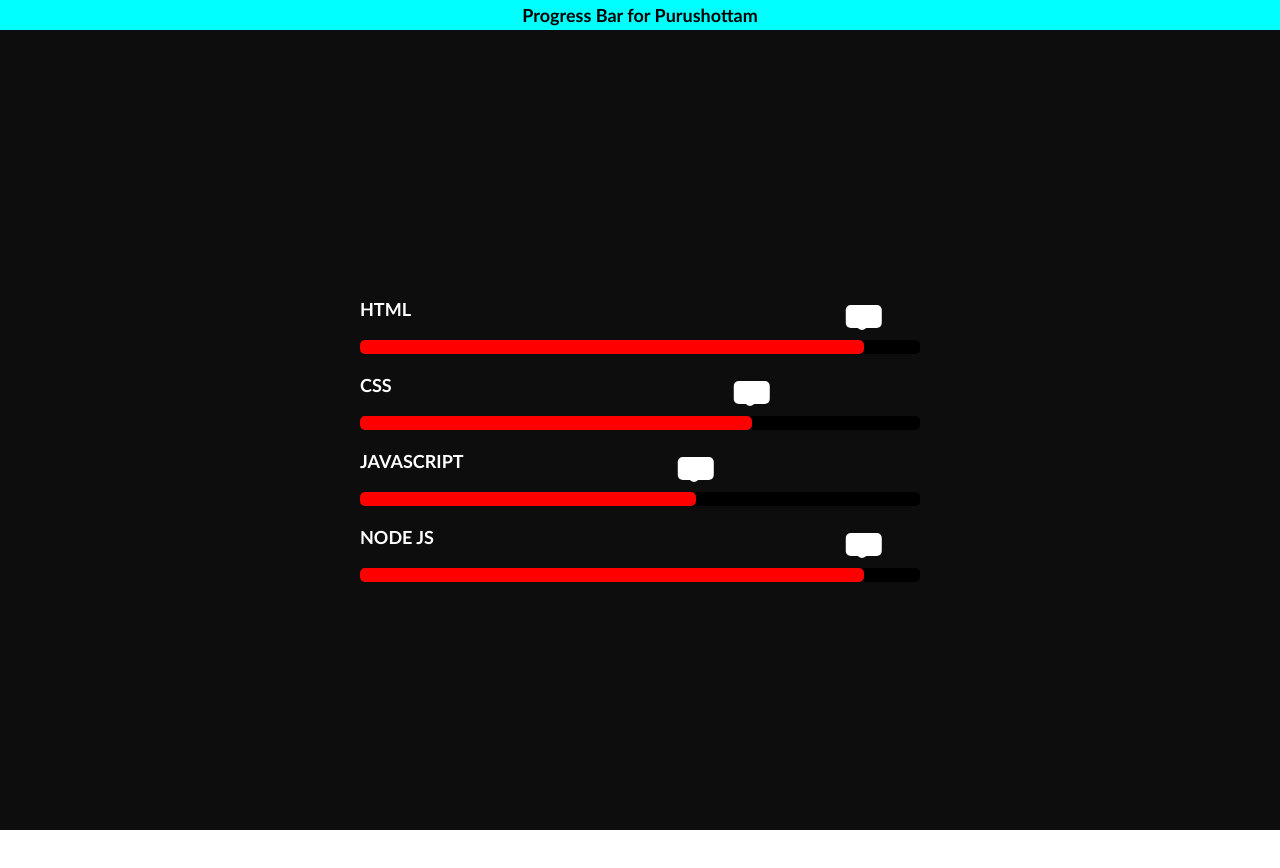
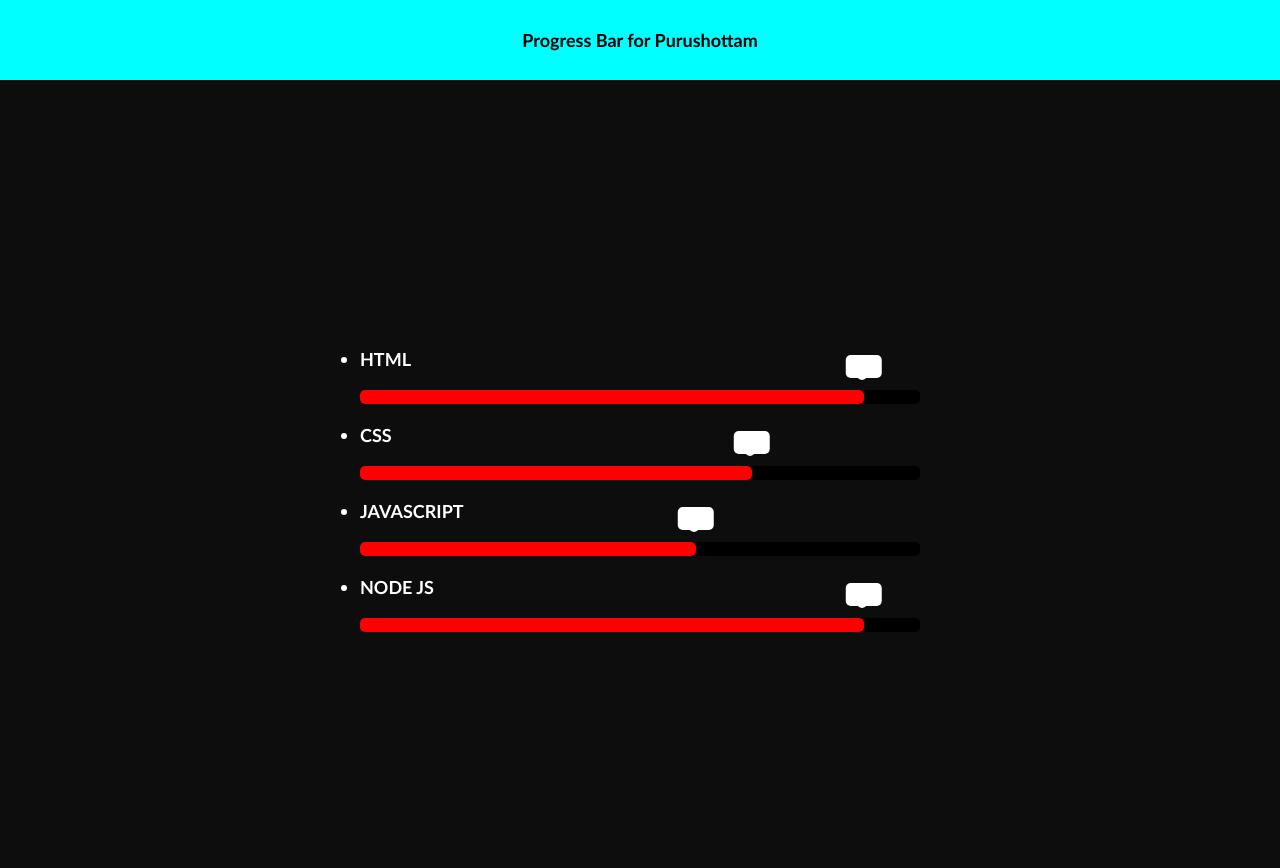
Before and after one commit to PurushottamJha1/Status-bar-project, a plain HTML site: page index.html in a window 1280 px wide. Before the commit the page ends 830 px from the top, so only its background shows below. Drawn offline with Linux system fonts and the light colour scheme.

Commit message:
Secodn commit

```diff
--- a/index.html
+++ b/index.html
@@ -15,28 +15,28 @@
    <div class="workArea">
     <div class="skills">
         <div class="skill">
-            <div class="skill-name">HTML</div>
+            <div class="skill-name"><ul><li>HTML</li></ul></div>
          <div class="skill-bar">
          <div class="skill-per" per="90%" style="max-width:90%"></div>
         </div>
     </div>
 
         <div class="skill">
-            <div class="skill-name">CSS</div>
+            <div class="skill-name"><ul><li>CSS</li></ul></div>
          <div class="skill-bar">
          <div class="skill-per" per="70%" style="max-width:70%"></div>
         </div>
     </div>
 
         <div class="skill">
-        <div class="skill-name">JAVASCRIPT</div>
+        <div class="skill-name"><ul><li>JAVASCRIPT</li></ul></div>
          <div class="skill-bar">
          <div class="skill-per" per="60%" style="max-width:60%"></div>
         </div>
     </div>
 
     <div class="skill">
-        <div class="skill-name">Node Js</div>
+        <div class="skill-name"><ul><li>Node Js</li></ul></div>
      <div class="skill-bar">
      <div class="skill-per" per="90%" style="max-width:90%"></div>
     </div>
--- a/style.css
+++ b/style.css
@@ -9,11 +9,12 @@
     display: flex;
     align-items: center;
     justify-content: center;
-    height: 30px;
+    height: 80px;
     font-size: large;
     font-weight: 1000;
     font-family: 'Gill Sans', 'Gill Sans MT', Calibri, 'Trebuchet MS', sans-serif;
     background-color: aqua;
+    color: dark black;
 }
 .workArea{
     min-height:100vh;
```
